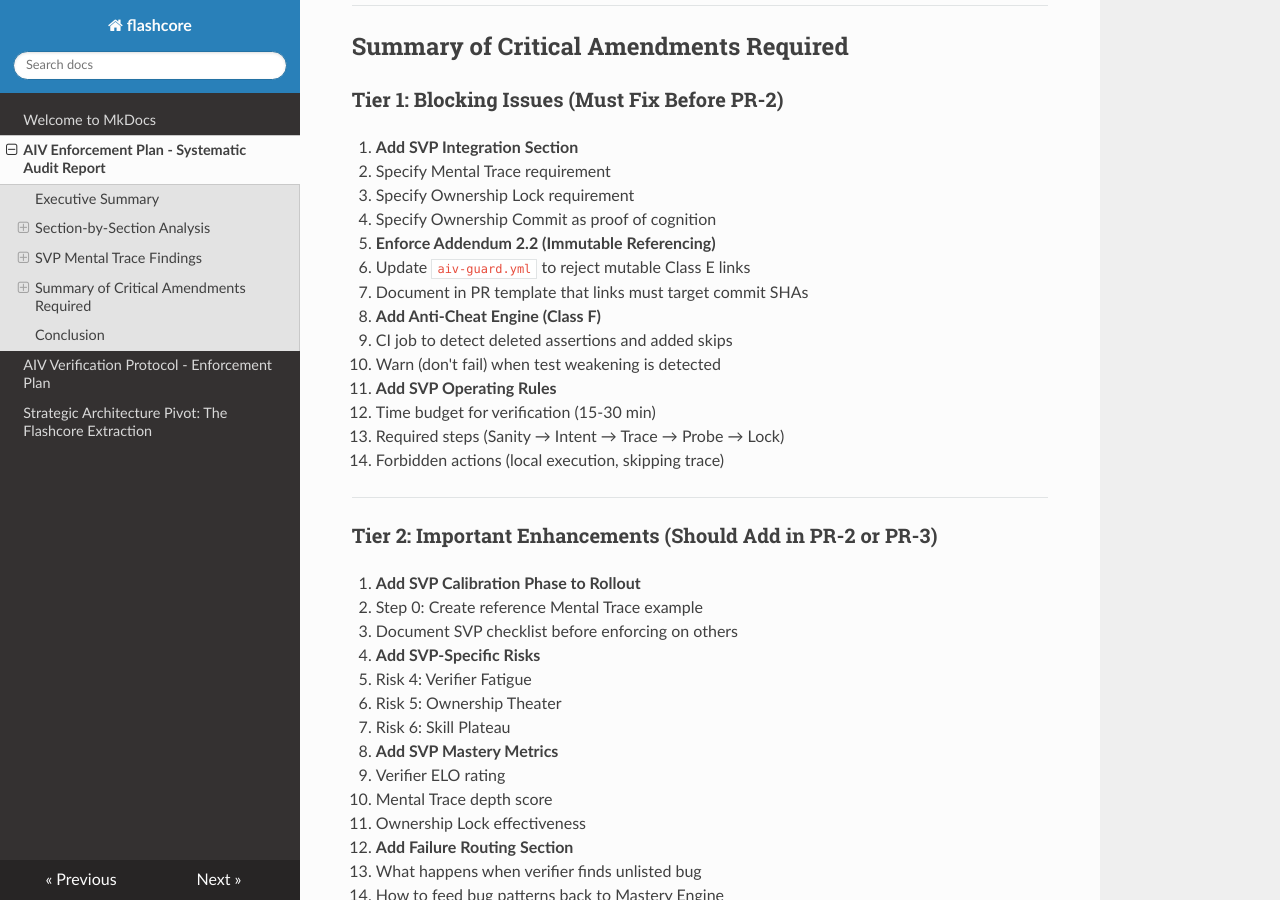
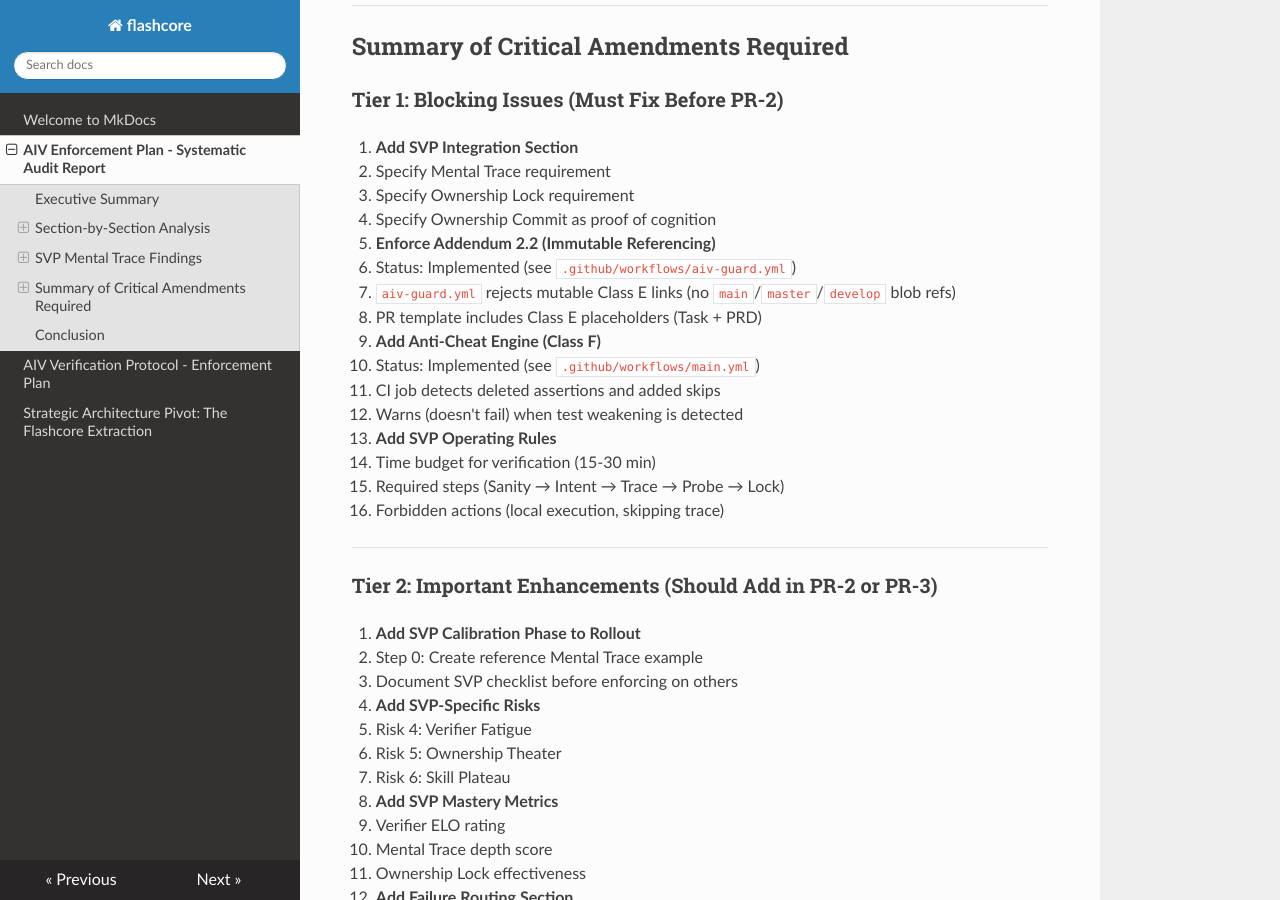
Before and after one commit to ImmortalDemonGod/flashcore, an MkDocs documentation site: the page built from docs/AIV_ENFORCEMENT_AUDIT.md, in a window 1280 px wide and 900 px high, scrolled down 13218 px. Built offline with MkDocs 1.6.1, drawn with Linux system fonts in a browser that asks for light colours; nearby versions of some CDN libraries.

Commit message:
docs: clarify audit Tier 1 status vs deferred items

```diff
--- a/docs/AIV_ENFORCEMENT_AUDIT.md
+++ b/docs/AIV_ENFORCEMENT_AUDIT.md
@@ -631,12 +631,14 @@ aiv trace --file=flashcore/scheduler.py --function=compute_next_state
    - Specify Ownership Commit as proof of cognition
 
 2. **Enforce Addendum 2.2 (Immutable Referencing)**
-   - Update `aiv-guard.yml` to reject mutable Class E links
-   - Document in PR template that links must target commit SHAs
+   - Status: Implemented (see `.github/workflows/aiv-guard.yml`)
+   - `aiv-guard.yml` rejects mutable Class E links (no `main`/`master`/`develop` blob refs)
+   - PR template includes Class E placeholders (Task + PRD)
 
 3. **Add Anti-Cheat Engine (Class F)**
-   - CI job to detect deleted assertions and added skips
-   - Warn (don't fail) when test weakening is detected
+   - Status: Implemented (see `.github/workflows/main.yml`)
+   - CI job detects deleted assertions and added skips
+   - Warns (doesn't fail) when test weakening is detected
 
 4. **Add SVP Operating Rules**
    - Time budget for verification (15-30 min)
```
